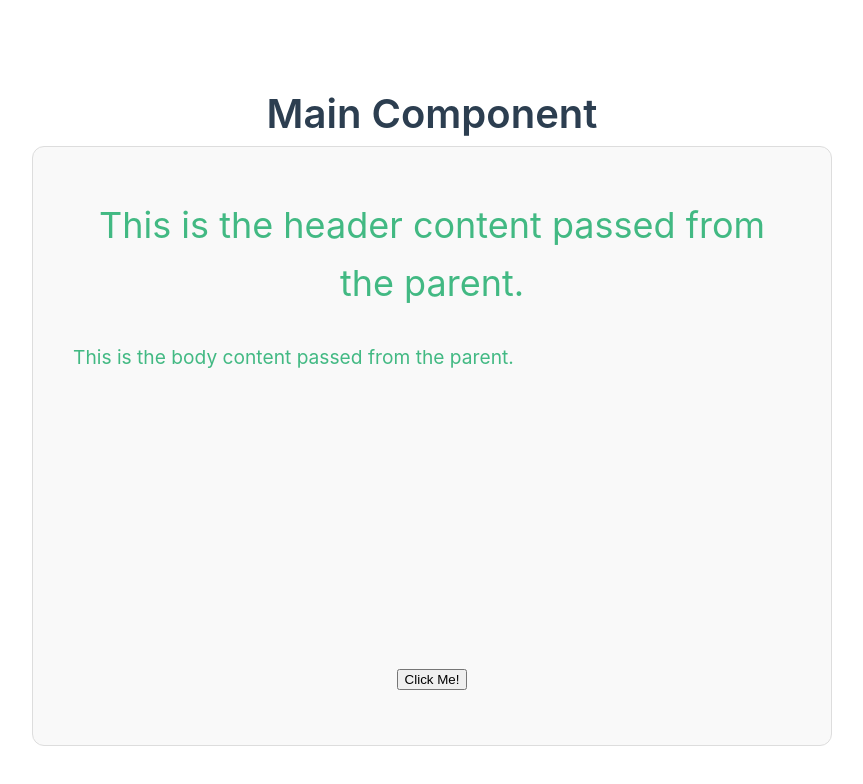
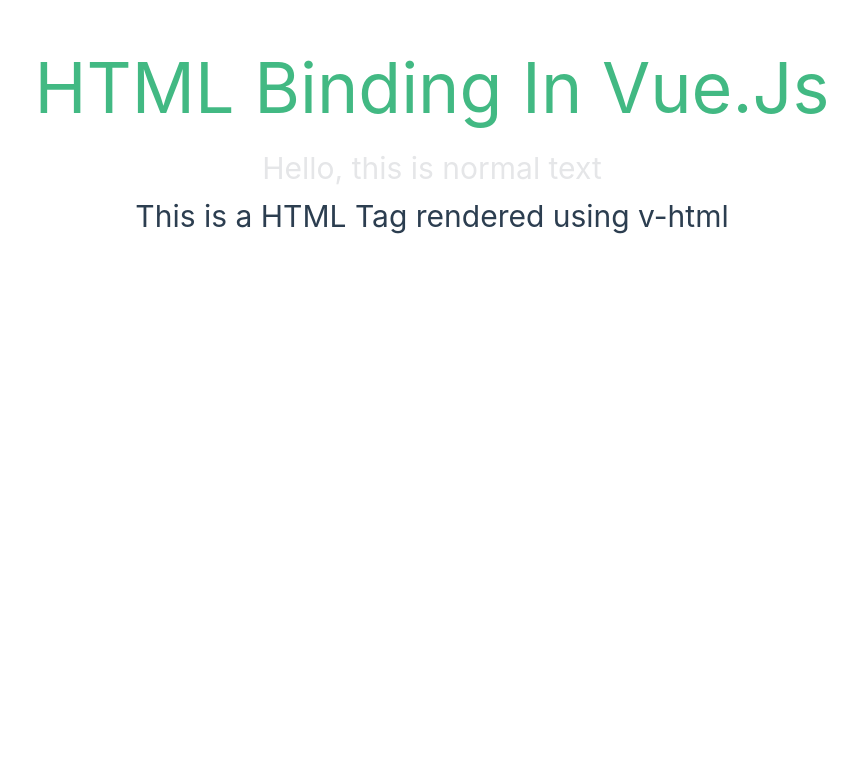
Before and after one commit to darshitdudhaiya/100DaysOfVue, a Vue app: page / in a window 1280 px wide. Shown: the top 784 px of the page, without its empty margins (208-1071 px from the left). Built offline with nearby package versions, Linux system fonts and the light colour scheme.

Commit message:
HTML Binding with 𝘃-𝗵𝘁𝗺𝗹

```diff
--- a/src/components/HomeComponent.vue
+++ b/src/components/HomeComponent.vue
@@ -1,31 +1,26 @@
 <template>
   <div class="container">
-    <h1>Main Component</h1>
-    <CardComponent>
-      <template #header>
-        <h2>This is the header content passed from the parent.</h2>
-      </template>
-      <template #body>
-        <p>This is the body content passed from the parent.</p>
-      </template>
-      <template #footer>
-        <button @click="handleClick">Click Me!</button>
-      </template>
-    </CardComponent>
+    <p>HTML Binding In Vue.Js</p>
   </div>
+
+  <!-- Normal Text Binding -->
+  <div class="container">
+    <h1>
+      {{ text }}
+    </h1>
+  </div>
+
+  <!-- HTML Binding with v-html -->
+  <div class="container" v-html="tag"></div>
 </template>
 
 <script>
-import CardComponent from './CardCompnent.vue'
-
 export default {
-  name: 'App',
-  components: {
-    CardComponent
-  },
-  methods: {
-    handleClick() {
-      alert('Button Clicked!')
+  name: 'HomeComponent',
+  data() {
+    return {
+      text: 'Hello, this is normal text',
+      tag: '<h1>This is a HTML Tag rendered using v-html</h1>'
     }
   }
 }
@@ -35,12 +30,14 @@
 .container {
   display: flex;
   justify-content: center;
-  align-items: center;
-  flex-direction: column;
-  margin-top: 50px;
 }
+
+p {
+  font-size: 70px;
+  color: #42b983;
+}
+
 h1 {
-  font-weight: 600;
-  font-size: 2.5rem;
+  color: #e5e6e8;
 }
 </style>
```
